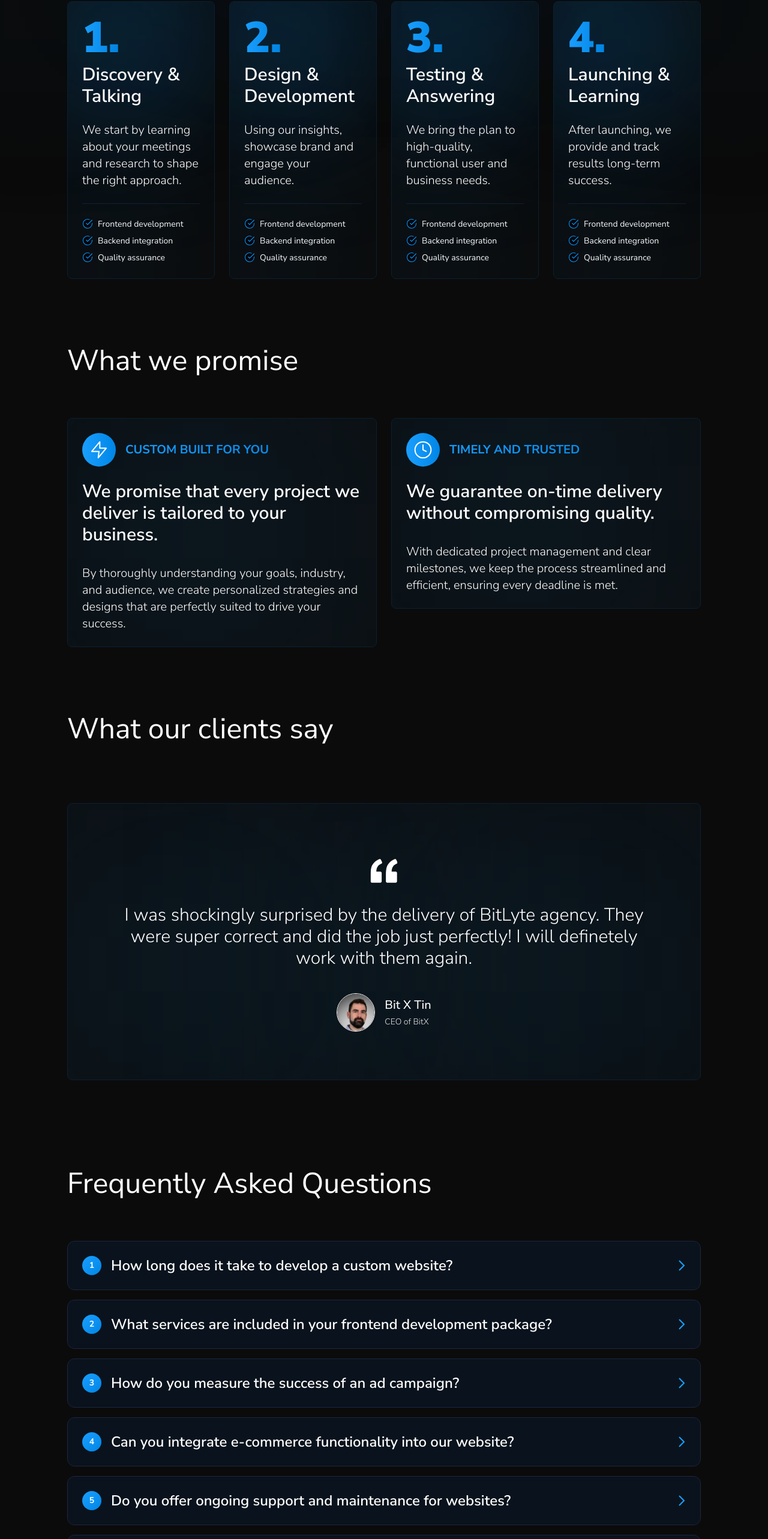
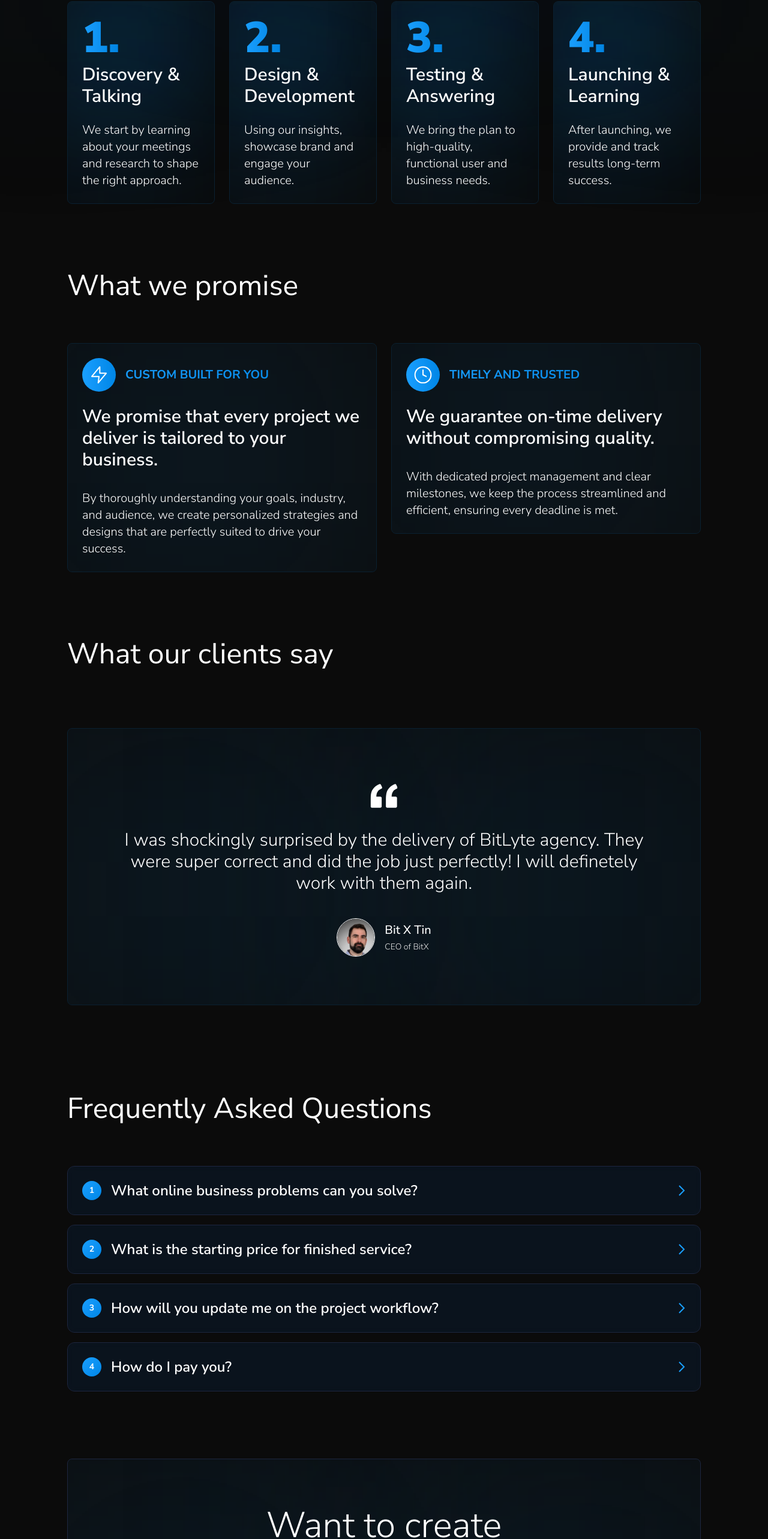
Before and after one commit to zrvnarmarin/BitLyte-Studios-Website, a Next.js app: page / in a window 1280 px wide. Shown: the part 2643-5209 px from the top of the page at 60% size. Built offline with nearby package versions, Linux system fonts and the light colour scheme.

Commit message:
faq section now will have the dynamic data array for each route with their own questions and answers; added data for the home page FAQ copy;

```diff
--- /dev/null
+++ b/app/(home-sections)/FAQData.ts
@@ -0,0 +1,25 @@
+import { FAQType } from "../components/FAQSection";
+
+export const data: FAQType[] = [
+    {
+        id: 1,
+        title: "What online business problems can you solve?",
+        answer: "If:\n- You need a professional website with the strategy which fits your business needs\n- Your website lacks clear copy \n- Your website is not respoinsive on all devices and looks outdated \n- Your want to improve your online presence \n- Your cannot sell your services becaouse of lacking conversions \n- Your ad campaign is not successfull \n- Your JavaScript is not optimized \n- You want the full frontend app development \n- Your logo is outdated \n- Your brand image and identity is not clear to your audience \n-"
+    },
+    {
+        id: 2,
+        title: "What is the starting price for finished service?",
+        answer: "Every project comes with its own set of challenges and requirements, which is why we take a tailored approach suitable for your business needs rather than offering a standard package which is same for the every business. It doesn`t work that way, and we want to find the best fitting solutions for you by analysing the market you want to fit in and talk with you about your goals. However, our minimun engagement rate is $500. That being said, for any further questions, please contact us via our form in the ciontact section, or send us an email on bitlyte-studios@admin.com."
+    },
+    {
+        id: 3,
+        title: "How will you update me on the project workflow?",
+        answer: "We like to keep our clients updated on every step of the progress we make to your project, so that you can see the progress whenever you like. For out active communication, we like to use Trello, Slack or both of them. We will write every step of the development of your project to out dashboard on Trello, for which we give you the link. For any active communication you can always contact us with your email or Slack, for which we will also provide you the link. Also, we have the option of sending you the Loom videos, if you are very busy with your business,"
+    },
+    {
+        id: 4,
+        title: "How do I pay you?",
+        answer: "Paying terms are - 50% of the agreed budget before the start of the project, and 50% after project is fully completed and you are satisfied with it. All payments will be transfered through our business bank account, which resides in the country of UK. If you have a different payment approach, please contact us and we will find the solution."
+    },
+
+];
--- a/app/components/FAQSection.tsx
+++ b/app/components/FAQSection.tsx
@@ -4,18 +4,18 @@ import React, { useState } from "react";
 import SectionWrapper from "./SectionWrapper";
 import "../../public/test.css";
 
-export default function FAQSection() {
+export default function FAQSection({ faqData }: { faqData: FAQType[] }) {
   return (
     <SectionWrapper>
       <h2 className="w-full text-[35px] sm:text-[44px] lg:text-5xl text-[#ffffff] font-medium xs:font-normal text-center sm:text-start z-20">
         Frequently Asked Questions
       </h2>
-      <Accordion faqArray={homePageFAQ} />
+      <Accordion faqData={faqData} />
     </SectionWrapper>
   );
 }
 
-function Accordion({ faqArray }: { faqArray: FAQType[] }) {
+function Accordion({ faqData }: { faqData: FAQType[] }) {
   const [activeIndex, setActiveIndex] = useState(-1);
 
   const handleShow = (index: number) => {
@@ -24,7 +24,7 @@ function Accordion({ faqArray }: { faqArray: FAQType[] }) {
 
   return (
     <div className="w-full flex flex-col gap-4 z-20 pt-4 sm:pt-8 md:pt-12">
-      {faqArray.map((accordion, index) => (
+      {faqData.map((accordion, index) => (
         <Panel
           key={accordion.id}
           id={accordion.id}
--- a/app/page.tsx
+++ b/app/page.tsx
@@ -9,6 +9,7 @@ import PromisesSection from "./(home-sections)/PromisesSection";
 import ParagraphTwo from "./(home-sections)/ParagraphTwo";
 import ParagraphSectionThree from "./(home-sections)/ParagraphSectionThree";
 import OurProcessessSection from "./services/(services-sections)/OurProcessessSection";
+import { data } from "./(home-sections)/FAQData";
 
 export default function Home() {
   return (
@@ -25,7 +26,7 @@ export default function Home() {
       {/* <ParagraphTwo /> */}
       <PromisesSection />
       <TestimonialsSection />
-      <FAQSection />
+      <FAQSection faqData={data} />
       <CTASection />
     </main>
   );
--- a/app/services/(services-sections)/OurProcessessSection.tsx
+++ b/app/services/(services-sections)/OurProcessessSection.tsx
@@ -47,11 +47,11 @@ export const ProcessStepCard = ({
         </span>
       </div>
 
-      <p className="text-xl font-light text-[#ffffff] text-start py-6 z-20">
+      <p className="text-xl font-light text-[#ffffff] text-start pt-6 z-20">
         {description}
       </p>
 
-      <div className="mt-auto pt-6 border-t border-[#1A3050]/50">
+      {/* <div className="mt-auto pt-6 border-t border-[#1A3050]/50">
         <ul className="flex flex-col gap-2">
           {steps.map((feature, i) => (
             <li key={i} className="flex items-start gap-2">
@@ -60,7 +60,7 @@ export const ProcessStepCard = ({
             </li>
           ))}
         </ul>
-      </div>
+      </div> */}
     </div>
   );
 };
```
